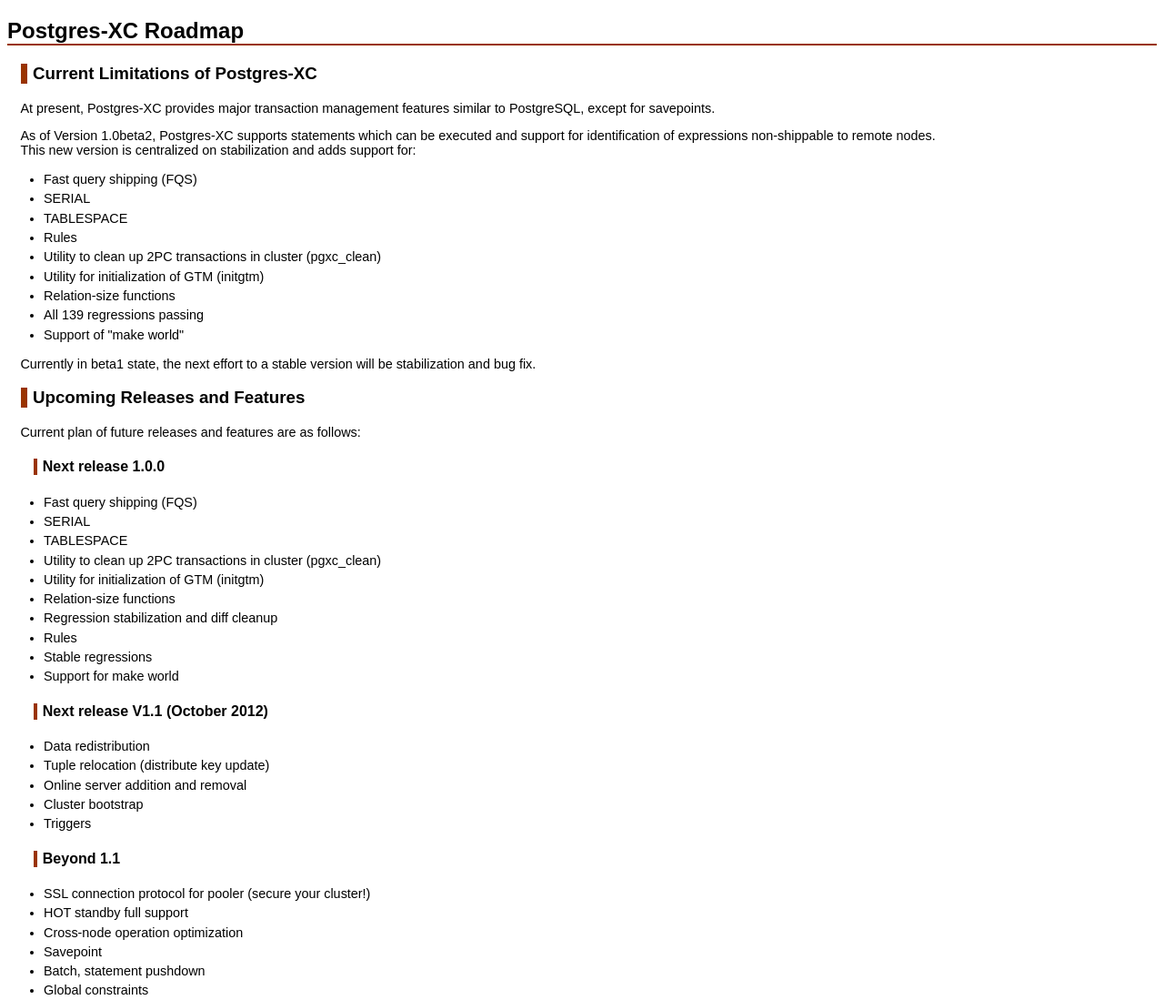
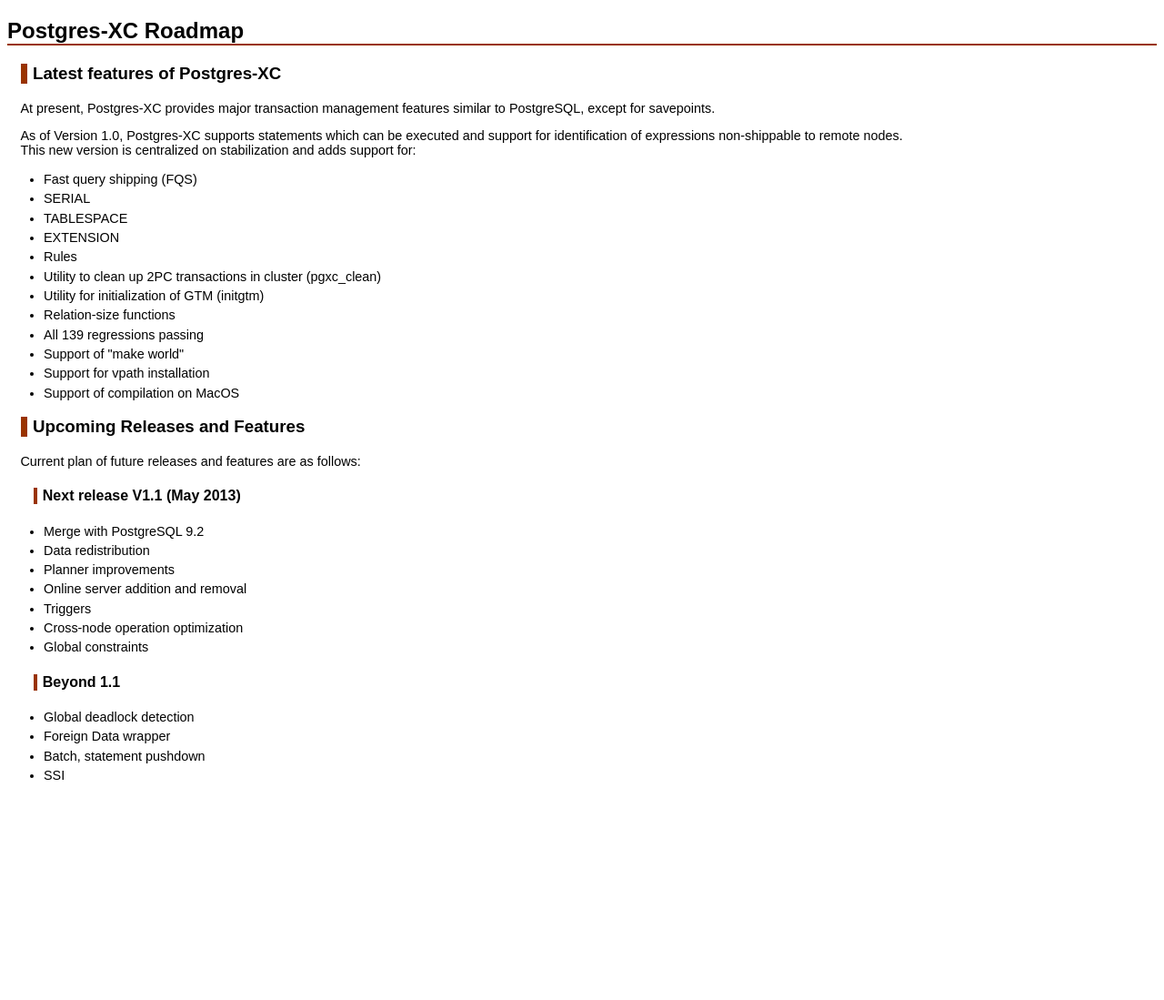
Before and after one commit to postgres-x2/webpage, a plain HTML site: page roadmap.html in a window 1280 px wide. Shown: the whole page at 91% size. After the commit the page ends 876 px from the top, so only its background shows below. Drawn offline with Linux system fonts and the light colour scheme.

Commit message:
Update website with 1.0.0 information

```diff
--- a/roadmap.html
+++ b/roadmap.html
@@ -22,86 +22,47 @@ TODO: Should prototyping/application partner issue be included here?
 Postgres-XC Roadmap
 </h2>
 
-<!-- ==== Current Limitation ==== -->
-<h3>
-Current Limitations of Postgres-XC
-</h3>
+<!-- ==== Latest features ==== -->
+<h3>Latest features of Postgres-XC</h3>
 
-<p>
-At present, Postgres-XC provides major transaction management features
-similar to PostgreSQL, except for savepoints.
-</p>
-<p>
-As of Version 1.0beta2, Postgres-XC supports statements which can be executed
+<p>At present, Postgres-XC provides major transaction management features
+similar to PostgreSQL, except for savepoints.</p>
+<p>As of Version 1.0, Postgres-XC supports statements which can be executed
 and support for identification of expressions non-shippable to remote nodes.<br />
 This new version is centralized on stabilization and adds support for:</p>
 <ul>
 <li>Fast query shipping (FQS)</li>
 <li>SERIAL</li>
 <li>TABLESPACE</li>
+<li>EXTENSION</li>
 <li>Rules</li>
 <li>Utility to clean up 2PC transactions in cluster (pgxc_clean)</li>
 <li>Utility for initialization of GTM (initgtm)</li>
 <li>Relation-size functions</li>
 <li>All 139 regressions passing</li>
 <li>Support of "make world"</li>
+<li>Support for vpath installation</li>
+<li>Support of compilation on MacOS</li>
 </ul>
 
-<p>Currently in beta1 state, the next effort to a stable version will be stabilization and bug fix.</p>
 <!-- ==== Planned feature === -->
-<h3>
-Upcoming Releases and Features
-</h3>
+<h3>Upcoming Releases and Features</h3>
 
-<p>
-Current plan of future releases and features are as follows:
-</p>
-
-<!-- ==== For version 0.9.3 ==== -->
-<!-- <h4>
-Version 0.9.3 (Late in September, 2010)
-</h4>
-
-<p class="inner">
-Cluster-wide installer<br>
-Cluster-wide operation utilities<br>
-Regression tests<br>
-Logical backup/restore (pg_dump, pg_restore)<br>
-Basic cross-node operation<br>
-TEMP Table<br>
-Cursor support<br>
-Extended Query Protocol (for JDBC)<br>
-Global timestamp<br>
-Driver support (ECPG, JDBC, PHP, etc.)<br>
-Forward Cursor (w/o <code>ORDER BY</code>)<br>
-subqueries<br>
-</p> -->
-
-<h4>Next release 1.0.0</h4>
-<ul>
-<li>Fast query shipping (FQS)</li>
-<li>SERIAL</li>
-<li>TABLESPACE</li>
-<li>Utility to clean up 2PC transactions in cluster (pgxc_clean)</li>
-<li>Utility for initialization of GTM (initgtm)</li>
-<li>Relation-size functions</li>
-<li>Regression stabilization and diff cleanup</li>
-<li>Rules</li>
-<li>Stable regressions</li>
-<li>Support for make world</li>
-</ul>
+<p>Current plan of future releases and features are as follows:</p>
 
 <h4>
-Next release V1.1 (October 2012)
+Next release V1.1 (May 2013)
 </h4>
 
 <p class="inner">
 <ul>
+<li>Merge with PostgreSQL 9.2</li>
 <li>Data redistribution</li>
-<li>Tuple relocation (distribute key update)</li>
+<li>Planner improvements</li>
 <li>Online server addition and removal</li>
-<li>Cluster bootstrap</li>
 <li>Triggers</li>
+<li>Cross-node operation optimization</li>
+<li>Global constraints</li>
 </ul>
 </p>
 
@@ -112,12 +73,10 @@ Beyond 1.1
 
 <p class="inner">
 <ul>
-<li>SSL connection protocol for pooler (secure your cluster!)</li>
-<li>HOT standby full support</li>
-<li>Cross-node operation optimization</li>
-<li>Savepoint</li>
+<li>Global deadlock detection</li>
+<li>Foreign Data wrapper</li>
 <li>Batch, statement pushdown</li>
-<li>Global constraints</li>
+<li>SSI</li>
 </ul>
 </p>
 
```
Also changed, not shown: download.html (+11 -51 lines), events.html (+3 -6 lines).
